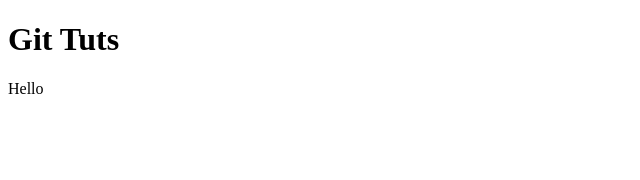
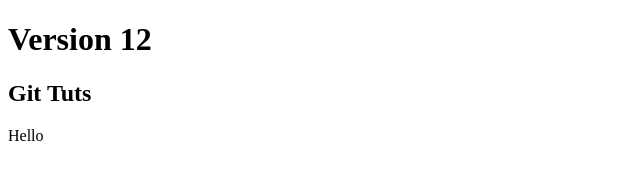
Before and after one commit to daniLeonardoBanna/masterin-ver-control, a plain HTML site: page index.html in a window 1280 px wide. Shown: the whole page, without its empty margins (0-640 px from the left). Drawn offline with Linux system fonts and the light colour scheme.

Commit message:
Version 12

```diff
--- a/changes.js
+++ b/changes.js
@@ -1 +1 @@
-alert("fuck off");
+alert("have a good day");
--- a/index.html
+++ b/index.html
@@ -7,7 +7,8 @@
     <title>Document</title>
 </head>
 <body>
-    <h1>Git Tuts</h1>
+    <h1>Version 12</h1>
+    <h2>Git Tuts</h2>
     <div>Hello</div>
 </body>
 </html>
```
